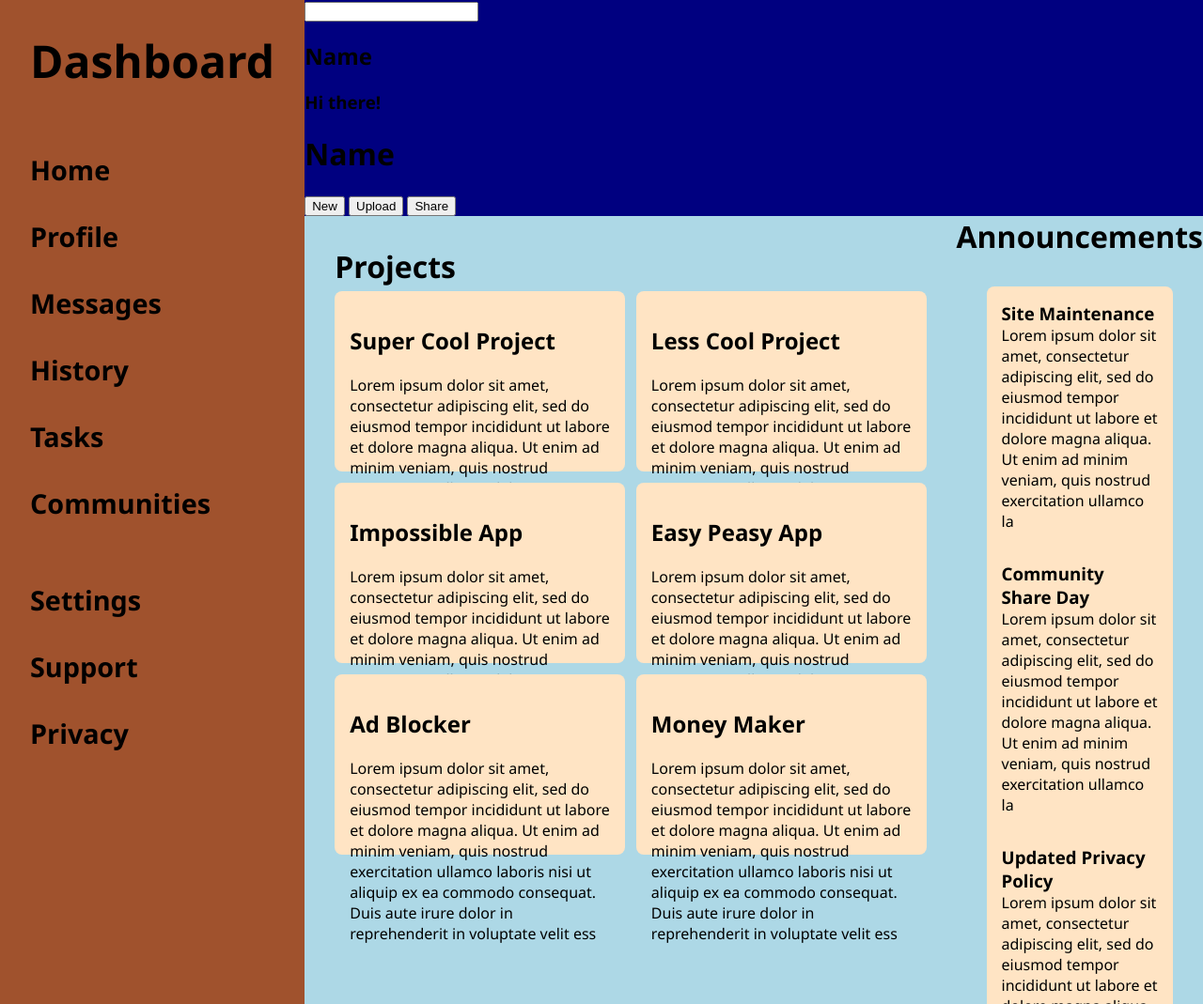
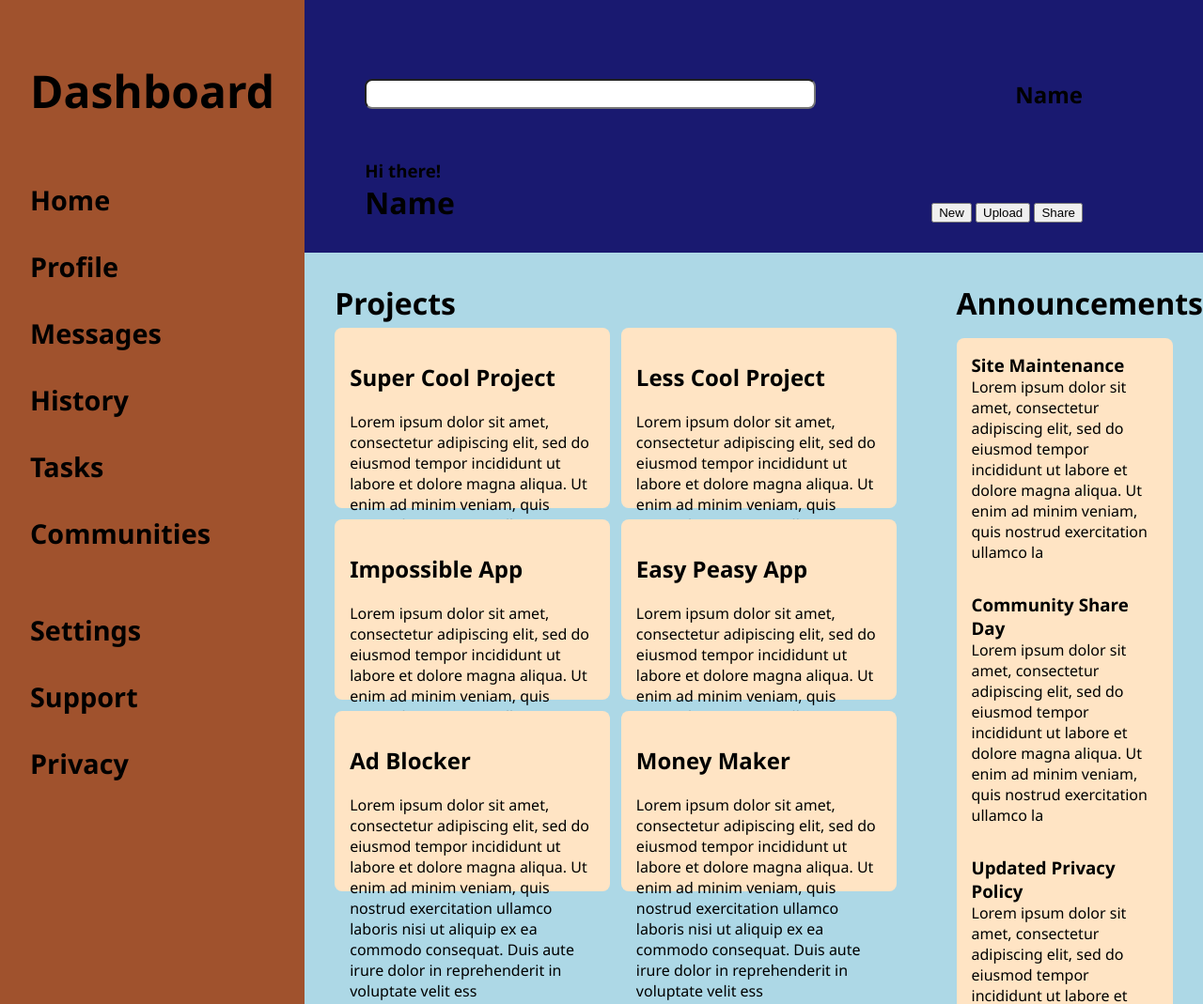
Before and after one commit to tavecode/admin-dashboard, a plain HTML site: page index.html in a window 1280 px wide. Shown: the top 1069 px of the page at 94% size. Drawn offline with Linux system fonts and the light colour scheme.

Commit message:
First draft layout finished

```diff
--- a/index.html
+++ b/index.html
@@ -14,7 +14,7 @@
             <div class="search">
                 <input type="search" id="mainsearch" name="mainsearch">
             </div>
-            <div class="user">
+            <div class="username">
                 <h2>Name</h2>
             </div>
             <div class="welcome">
--- a/styles.css
+++ b/styles.css
@@ -11,11 +11,11 @@ ul {
 
 .container {
     display: grid;
-    grid-template: 1fr /*6fr*/4.5fr / 1fr 5fr;
+    grid-template: 1fr /*6fr*/4fr / 1fr 5fr;
 }
 
 .header {
-    background-color: navy;
+    background-color: midnightblue;
     grid-area: 1 / 2 / 2 / 3;
 }
 
@@ -48,7 +48,10 @@ ul {
 }
 
 .sidebar h1 {
-    margin: 2rem;
+    margin-bottom: 2rem;
+    margin-left: 2rem;
+    margin-right: 2rem;
+    margin-top: 4rem;
     font-size: 3rem;
 }
 
@@ -97,7 +100,7 @@ ul {
     grid-template-columns: 3fr 1fr;
     grid-template-rows: 80px 1fr;
 }
-.sb1, .sb2 {
+ .sb2 {
     margin: 2rem;
 }
 .sb1 {
@@ -108,3 +111,56 @@ ul {
     grid-row-start: 1;
     grid-column-start: 2;
 }
+.sbh1, .sbh2 {
+    margin-top: 2rem;
+    margin-left: 2rem;
+    margin-bottom: 1rem;
+    padding: 0;
+}
+.sb1 {
+    margin-top: 1rem;
+    margin-left: 2rem;
+    margin-right: 2rem;
+    margin-bottom: 1rem;
+}
+h3 {
+    margin: 0;
+}
+
+.header {
+    display: grid;
+    grid-template-rows: max-content max-content;
+    grid-template-columns: 1fr 1fr;
+}
+.welcome {
+    margin-left: 4rem;
+    margin-bottom: 2rem;
+}
+.welcome * {
+    margin: 0;
+    padding: 0;
+}
+.search {
+    margin: 4rem 4rem 2rem 4rem;
+    align-self: center;
+}
+#mainsearch {
+    width: 30rem;
+    border-radius: 0.5rem;
+    height: 2rem;
+    font-size: 20px;
+}
+.user h2 {
+    margin: 0;
+    padding: 0;
+}
+.username {
+    justify-self: end;
+    margin: 4rem 8rem 2rem 4rem;
+}
+.buttons {
+    justify-self: end;
+    margin-right: 8rem;
+    align-self: end;
+    margin-bottom: 2rem;
+}
```
